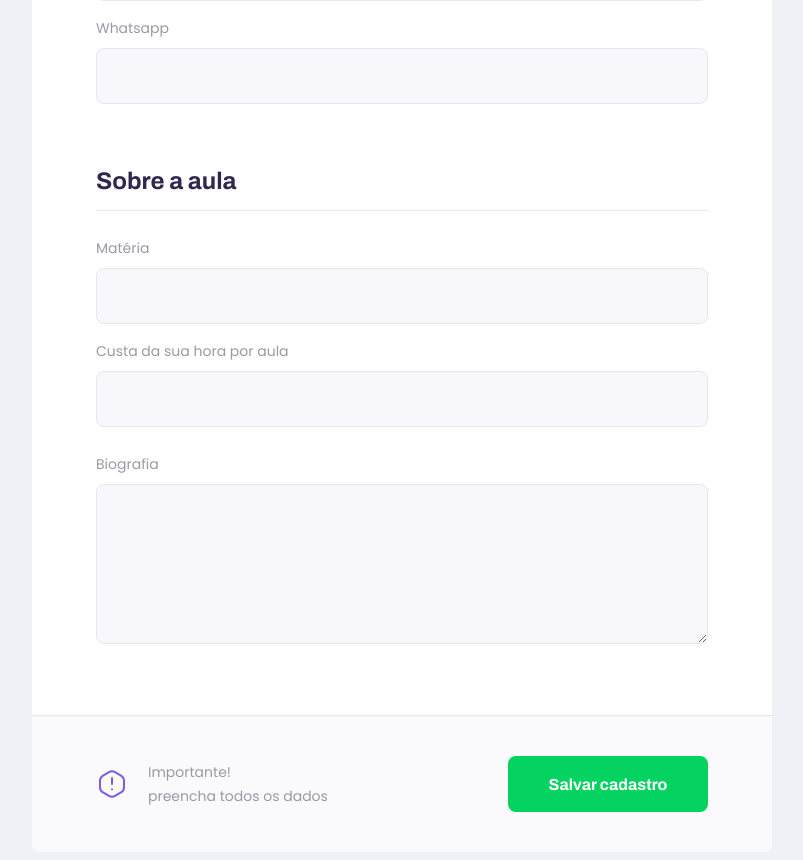
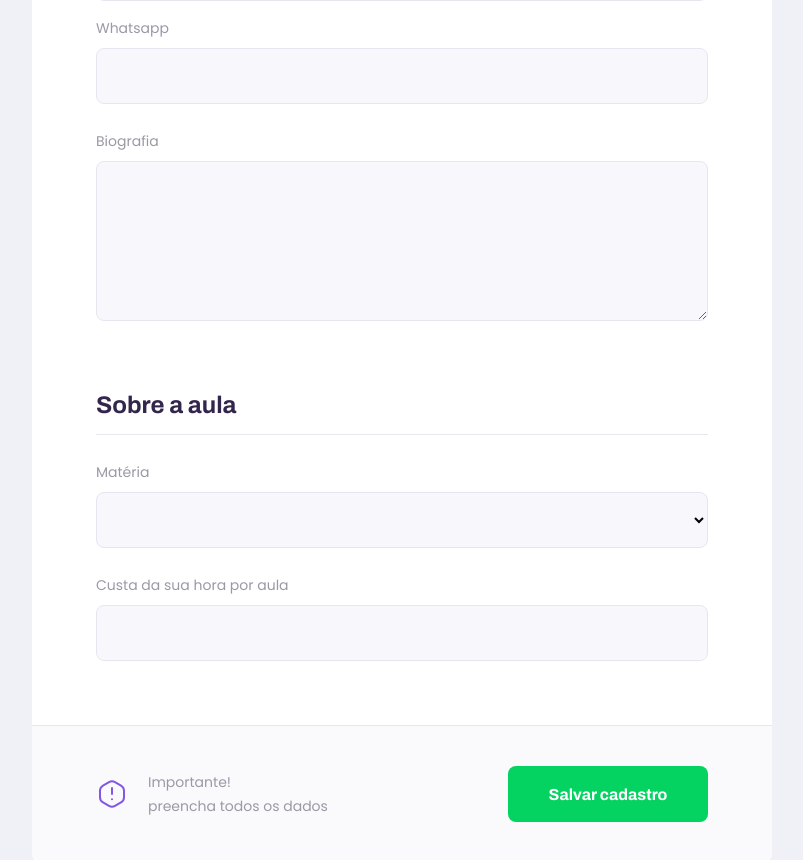
Before and after one commit to Diogo0602x/NLW-2-Trilha-Booster, a React (Create React App) app in the folder web/: page /give-classes in a window 1280 px wide. Shown: the part 630-1490 px from the top of the page, without its empty margins (238-1041 px from the left). Built offline with nearby package versions, Linux system fonts and the light colour scheme.

Commit message:
values criados

```diff
--- a/web/src/components/Select/index.tsx
+++ b/web/src/components/Select/index.tsx
@@ -5,23 +5,13 @@
 interface SelectProps extends SelectHTMLAttributes<HTMLSelectElement> {
   name: string;
   label: string;
-  options: Array<{
-    value: string;
-    label: string;
-  }>;
 }
 
-const  Select: React.FC<SelectProps> = ({ label, name, options, ...rest }) => {
+const  Select: React.FC<SelectProps> = ({ label, name, ...rest }) => {
   return (
     <div className="select-block">
       <label htmlFor={name}>{label}</label>
-      <select value="" id={name} {...rest}>
-        <option value="" disabled hidden>Selecione uma opção</option>
-
-        {options.map(option => {
-          return <option key={option.value} value={option.value}>{option.label}</option>
-        })}
-      </select>
+      <select id={name} {...rest}/>
      </div>
   );
 }
--- a/web/src/pages/TeacherForm/index.tsx
+++ b/web/src/pages/TeacherForm/index.tsx
@@ -2,10 +2,12 @@
 
 import PageHeader from '../../components/PageHeader';
 import Input from '../../components/Input';
+import Textarea from '../../components/Textarea';
+import Select from '../../components/Select';
+
 import warningIcon from '../../assets/images/icons/warning.svg';
 
 import './styles.css';
-import Textarea from '../../components/Textarea';
 
 function TeacherForm() {
   return (
@@ -22,14 +24,30 @@
         <Input name="name" label="Nome completo"/>
         <Input name="avatar" label="Avatar"/>
         <Input name="whatsapp" label="Whatsapp"/>
+        <Textarea name="bio" label="Biografia" />
       </fieldset>
 
       <fieldset>
         <legend>Sobre a aula</legend>
 
-          <Input name="subject" label="Matéria"/>
+          <Select
+            name="subject"
+            label="Matéria"
+            options={[
+              { value: 'Artes', label: 'Artes'},
+              { value: 'Biologia', label: 'Biologia'},
+              { value: 'Ciências', label: 'Ciências'},
+              { value: 'Educação física', label: 'Educação física'},
+              { value: 'Física', label: 'Física'},
+              { value: 'Geografia', label: 'Geografia'},
+              { value: 'História', label: 'História'},
+              { value: 'Matemática', label: 'Matemática'},
+              { value: 'Português', label: 'Português'},
+              { value: 'Química', label: 'Química'},
+            ]}
+            />
+
           <Input name="cost" label="Custa da sua hora por aula"/>
-          <Textarea name="bio" label="Biografia" />
       </fieldset>
 
       <footer>
--- a/web/src/pages/TeacherForm/styles.css
+++ b/web/src/pages/TeacherForm/styles.css
@@ -38,7 +38,8 @@
   border-bottom: 1px solid var(--color-line-in-white);
 }
 
-#page-teacher-form main fieldset .input-block + .textarea-block {
+#page-teacher-form main fieldset .input-block + .textarea-block,
+#page-teacher-form main fieldset .select-block + .input-block{
   margin-top: 2.4rem;
 }
 
```
